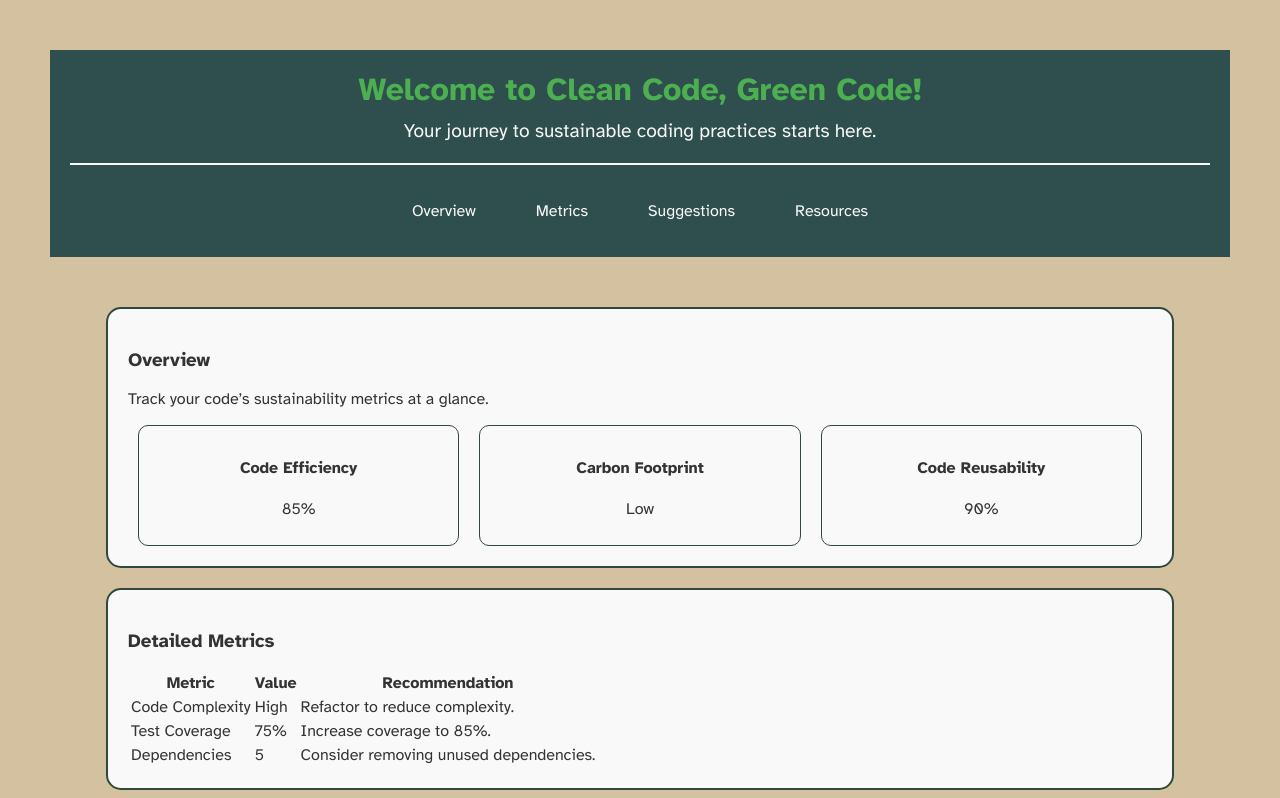
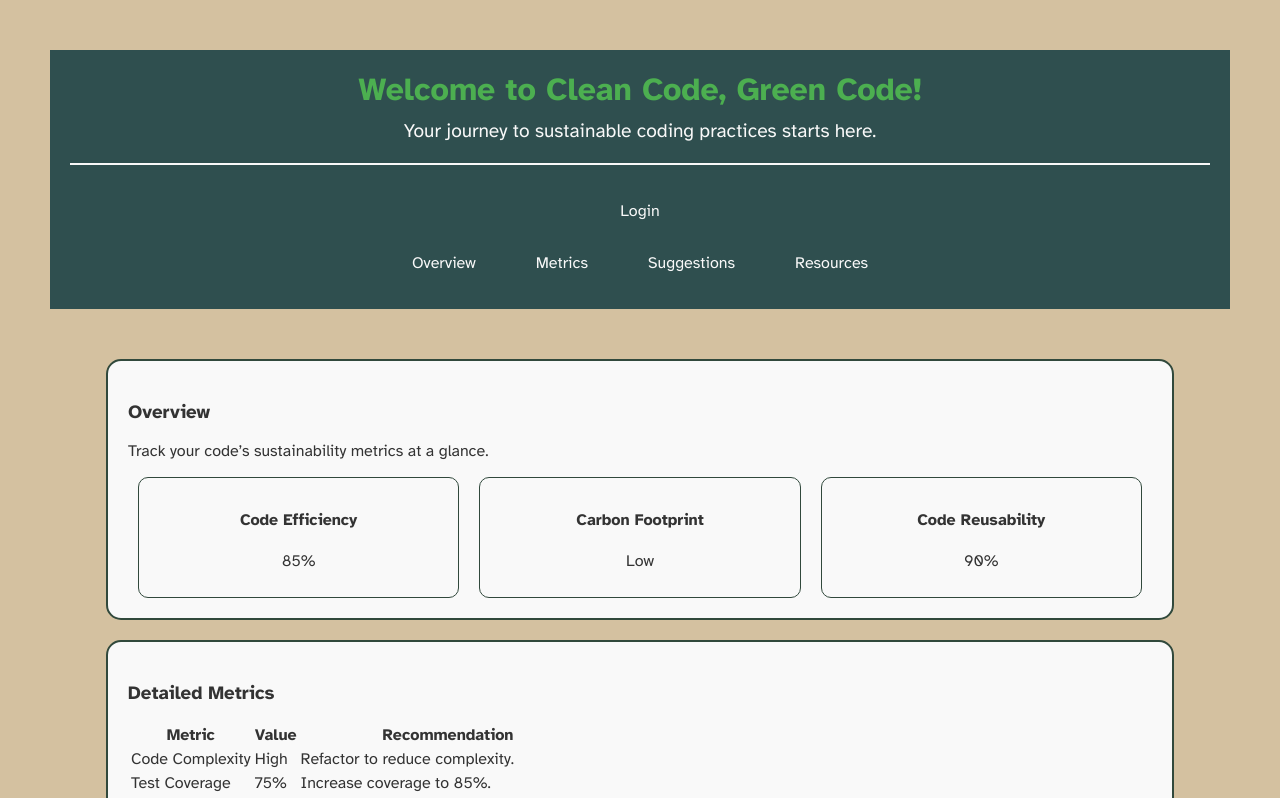
Before and after one commit to LouieJBR/ccgc-sustainability-analysis, an Angular app in the folder ccgc-frontend/: page / in a window 1280 px wide. Shown: the top 798 px of the page. Built offline with nearby package versions, Linux system fonts and the light colour scheme.

Commit message:
UI-Updates-addingMaterialIcons

```diff
--- a/ccgc-frontend/src/app/shared/header/header.component.html
+++ b/ccgc-frontend/src/app/shared/header/header.component.html
@@ -4,6 +4,11 @@
     <p>Your journey to sustainable coding practices starts here.</p>
     <hr>
     <nav class="horizontal-nav">
+<!--      Add Ngif to change from 'login' to username and open menu on click 'profile' or, 'log out' if authenticated-->
+      <ul>
+        <li><a href="#login">Login</a></li>
+      </ul>
+      <br>
       <ul>
         <li><a href="#overview">Overview</a></li>
         <li><a href="#metrics">Metrics</a></li>
--- a/ccgc-frontend/src/app/shared/header/header.component.ts
+++ b/ccgc-frontend/src/app/shared/header/header.component.ts
@@ -8,5 +8,6 @@ import { Component } from '@angular/core';
   styleUrl: './header.component.css'
 })
 export class HeaderComponent {
+ loggedIn = true;
 
 }
--- a/ccgc-frontend/src/index.html
+++ b/ccgc-frontend/src/index.html
@@ -7,6 +7,7 @@
   <meta name="viewport" content="width=device-width, initial-scale=1">
   <link rel="icon" type="image/x-icon" href="favicon.ico">
   <link href="https://fonts.googleapis.com/css2?family=Atkinson+Hyperlegible:wght@400;700&display=swap" rel="stylesheet">
+  <link rel="stylesheet" href="https://fonts.googleapis.com/css2?family=Material+Symbols+Outlined:opsz,wght,FILL,GRAD@22,400,0,0" />
 
   <link href="https://fonts.googleapis.com/css2?family=Roboto:wght@300;400;500&display=swap" rel="stylesheet">
   <link href="https://fonts.googleapis.com/icon?family=Material+Icons" rel="stylesheet">
--- a/ccgc-frontend/src/styles.css
+++ b/ccgc-frontend/src/styles.css
@@ -3,7 +3,9 @@ h1, h2, h3, p {
   font-family: 'Atkinson Hyperlegible', sans-serif;
 }
 
-html, body { height: 100%; }
+html, body {
+  scroll-behavior: smooth;
+  height: 100%; }
 /* General Body Styles */
 body {
   background-color: #D4C1A0; /* Warm Sand */
```
